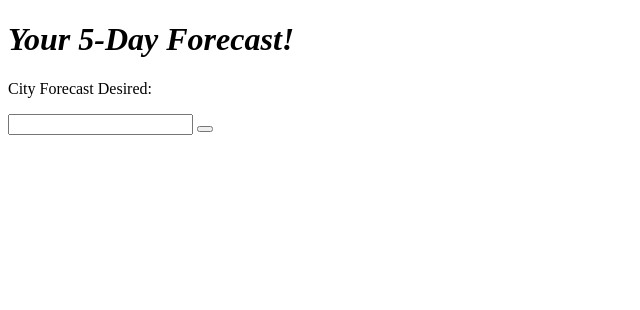
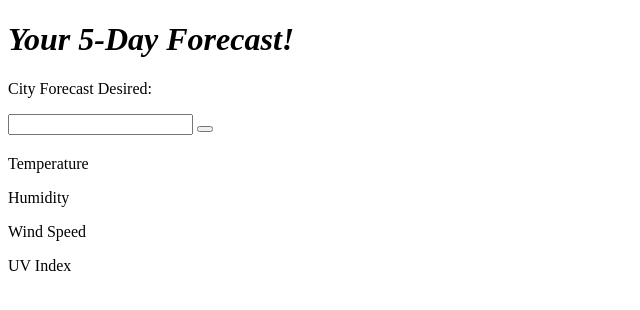
Before and after one commit to supercodingninja/WhetherTheWeatherDashboard, a plain HTML site: page index.html in a window 1280 px wide. Shown: the whole page, without its empty margins (0-640 px from the left). Drawn offline with Linux system fonts and the light colour scheme.

Commit message:
Weather Conditions added.

```diff
--- a/index.html
+++ b/index.html
@@ -21,12 +21,24 @@
             </div>
         </header>
 
-        <form class="citySearch">
-            <p>City Forecast Desired:</p>
-            <input type="text" class="form" id="input">
-            <button class="btn" type="button" id="search"></button>
-        </form>
+        <main id="container">
+            <form class="citySearch">
+                <p>City Forecast Desired:</p>
+                <input type="text" class="form" id="input">
+                <button class="btn" type="button" id="search"></button>
+            </form>
 
-
+            <aside>
+                <section id="weatherConditions" class="col-m-5">
+                    <span>
+                        <h2></h2>
+                        <p>Temperature</p>
+                        <p>Humidity</p>
+                        <p>Wind Speed</p>
+                        <p></p>UV Index
+                    </span>
+                </section>
+            </aside>
+        </main>
     </body>
 </html>
```
